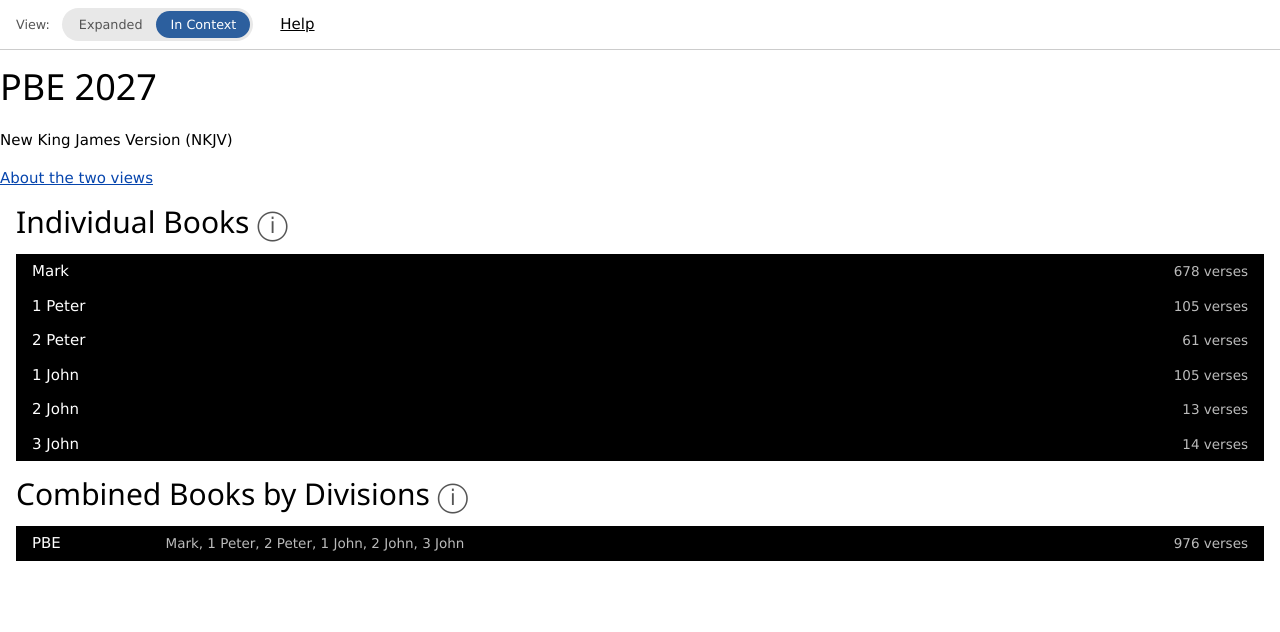
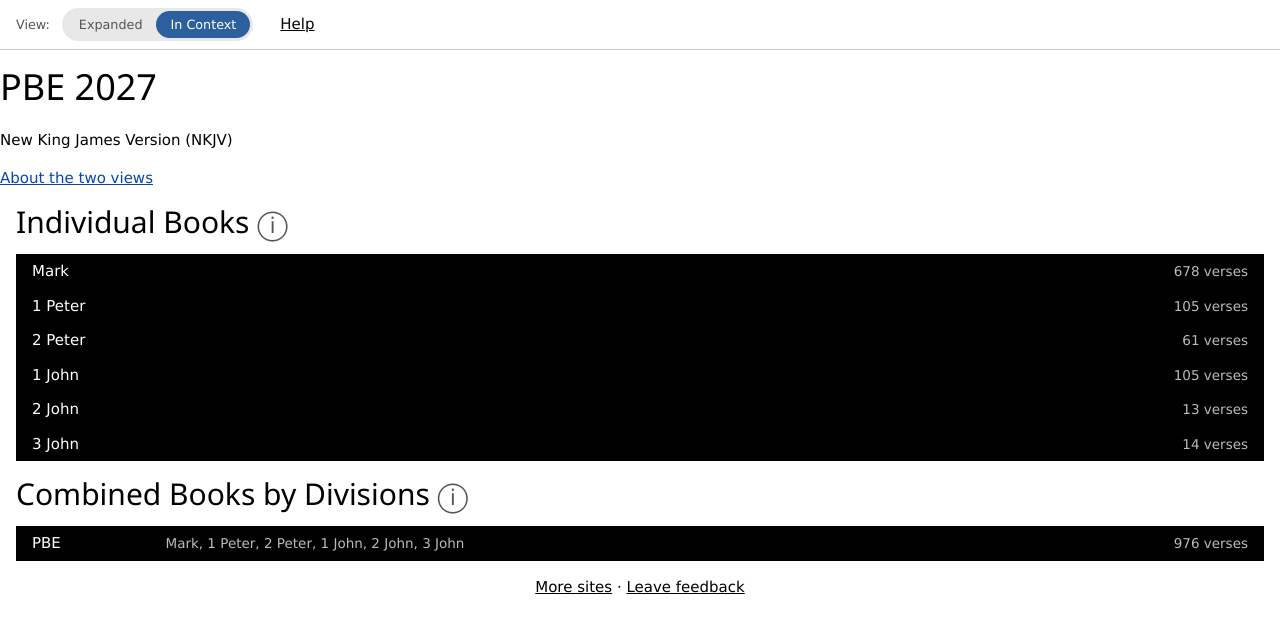
Before and after one commit to dwongk/pbe2027, a plain HTML site: page condensed.html in a window 1280 px wide. Drawn offline with Linux system fonts and the light colour scheme.

Commit message:
Propose website update from StudyTools build

```diff
--- a/condensed.html
+++ b/condensed.html
@@ -193,6 +193,7 @@
 
 
 </div>
+<p class="w3-center"><a href="https://dwongk.github.io/">More sites</a> &middot; <a href="https://github.com/dwongk/dwongk.github.io/discussions">Leave feedback</a></p>
 
 <script>
 function myFunction(id) {
```
Also changed, not shown: index.html (+1 -0 lines).
